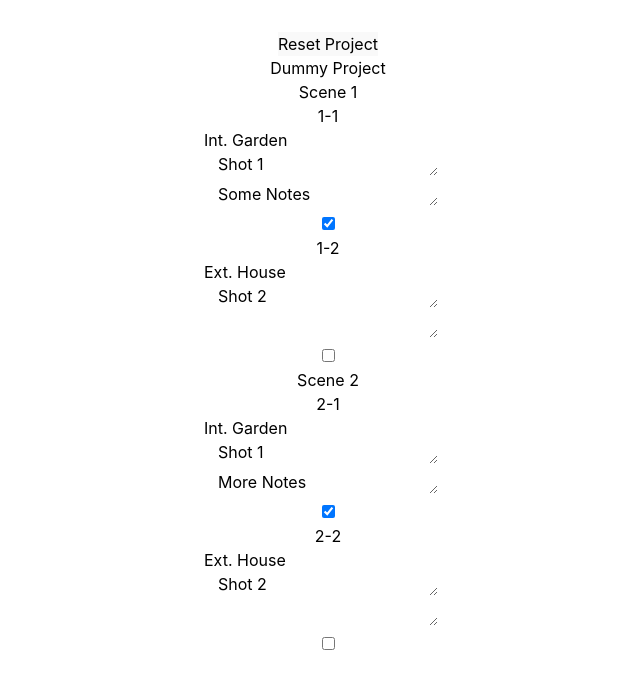
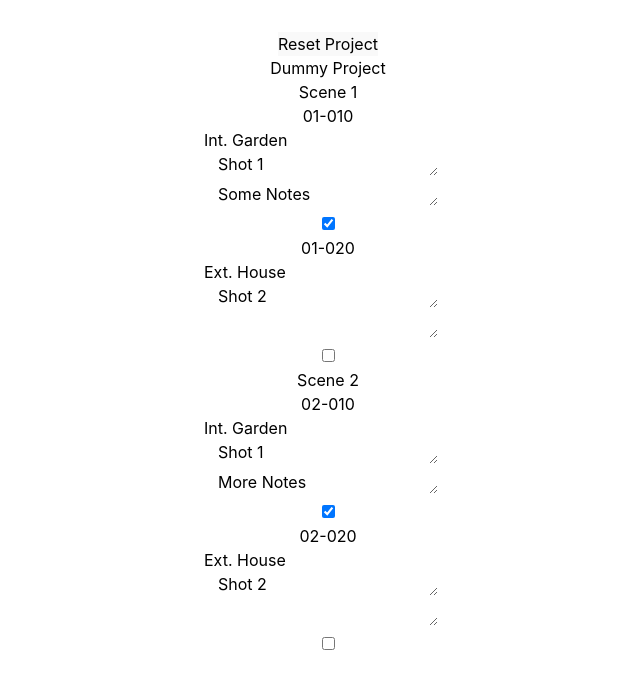
Before and after one commit to roschlau/brickshots, a React (Vite) app: page / in a window 1280 px wide. Shown: the top 688 px of the page, without its empty margins (312-952 px from the left). Built offline with nearby package versions, Linux system fonts and the light colour scheme.

Commit message:
Add more sophisticated shot and scene number handling, smartly generating shot numbers to fit in between the existing locked ones if necessary

```diff
--- a/src/App.tsx
+++ b/src/App.tsx
@@ -1,15 +1,12 @@
 import {useEffect, useState} from 'react'
 import './App.css'
-import {code, dummyProject, loadProject, SceneData, ShotData} from './persistence.ts'
+import {dummyProject, loadProject, SceneData, ShotData} from './persistence.ts'
 import clipboard from 'clipboardy'
+import {nextShotAutoNumber, sceneNumber, shotCode} from './codes.ts'
 
 function App() {
   const [project, setProject] = useState(loadProject())
   useEffect(() => localStorage.setItem('project', JSON.stringify(project)), [project])
-  console.log(project.scenes.flatMap((scene, sceneIndex) => scene.shots
-    .filter(shot => shot.lockedCode != null)
-    .map((shot, shotIndex) => code(scene, sceneIndex).toString() + '-' + code(shot, shotIndex).toString())
-  ))
   const scenes = project.scenes.map((scene, sceneIndex) => {
     function updateScene(updatedScene: SceneData) {
       setProject({...project, scenes: project.scenes.map((oldScene, i) => i === sceneIndex ? updatedScene : oldScene)})
@@ -17,7 +14,7 @@ function App() {
 
     return (
       <SceneTableRows
-        key={code(scene, sceneIndex)}
+        key={sceneNumber(scene, sceneIndex)}
         scene={scene}
         sceneIndex={sceneIndex}
         onUpdate={updateScene}
@@ -51,20 +48,24 @@ function SceneTableRows({scene, sceneIndex, onUpdate}: {
   sceneIndex: number,
   onUpdate: (scene: SceneData) => void
 }) {
+  const lockedShotNumbers = scene.shots.map(it => it.lockedNumber).filter((it): it is number => it !== null)
+  const shotNumbers: Record<number, number> = {}
   const shots = scene.shots.map((shot, shotIndex) => {
     const updateShot = (updatedShot: ShotData) => {
       onUpdate({
         ...scene,
-        lockedCode: updatedShot.lockedCode && !scene.lockedCode ? code(scene, sceneIndex) : scene.lockedCode,
+        lockedNumber: updatedShot.lockedNumber && !scene.lockedNumber ? sceneNumber(scene, sceneIndex) : scene.lockedNumber,
         shots: scene.shots.map((oldShot, i) => i === shotIndex ? updatedShot : oldShot),
       })
     }
+    const shotNumber = shot.lockedNumber ?? nextShotAutoNumber(shotNumbers[shotIndex - 1] ?? 0, lockedShotNumbers)
+    shotNumbers[shotIndex] = shotNumber
     return (
       <ShotTableRow
-        key={code(shot, shotIndex)}
+        key={shotNumber}
         shot={shot}
-        sceneCode={code(scene, sceneIndex)}
-        shotIndex={shotIndex}
+        sceneNumber={sceneNumber(scene, sceneIndex)}
+        shotNumber={shotNumber}
         onUpdate={updateShot}
       />
     )
@@ -79,23 +80,39 @@ function SceneTableRows({scene, sceneIndex, onUpdate}: {
   )
 }
 
-function ShotTableRow({shot, sceneCode, shotIndex, onUpdate}: {
+function ShotTableRow({shot, sceneNumber, shotNumber, onUpdate}: {
   shot: ShotData,
-  sceneCode: number,
-  shotIndex: number,
+  sceneNumber: number,
+  shotNumber: number,
   onUpdate: (shot: ShotData) => void,
 }) {
-  const shotFullCode = sceneCode.toString() + '-' + code(shot, shotIndex).toString()
+  const shotFullCode = shotCode(sceneNumber, shotNumber)
   function shotCodeClicked() {
-    if (shot.lockedCode === null) {
-      onUpdate({...shot, lockedCode: code(shot, shotIndex)})
+    if (shot.lockedNumber === null) {
+      onUpdate({...shot, lockedNumber: shotNumber})
+      void clipboard.write(shotFullCode)
+    } else {
+      const newShotCode = window.prompt('Change locked shot code to:', shot.lockedNumber.toString())
+      if (newShotCode !== null) {
+        if (newShotCode.trim().length === 0) {
+          onUpdate({...shot, lockedNumber: null})
+          return
+        }
+        const parsed = parseInt(newShotCode)
+        if (isNaN(parsed)) {
+          throw Error('Invalid shotcode: ' + newShotCode)
+        }
+        if (parsed !== shot.lockedNumber) {
+          onUpdate({...shot, lockedNumber: parsed})
+        }
+        void clipboard.write(sceneNumber.toString() + '-' + parsed.toString())
+      }
     }
-    void clipboard.write(shotFullCode)
   }
   return (
     <>
       <div
-        className={'col-start-1 text-sm cursor-pointer ' + ((shot.lockedCode != null) ? 'text-slate-100' : 'text-slate-500')}
+        className={'col-start-1 text-sm cursor-pointer ' + ((shot.lockedNumber != null) ? 'text-slate-100' : 'text-slate-500')}
         onClick={shotCodeClicked}
       >
         {shotFullCode}
--- /dev/null
+++ b/src/codes.ts
@@ -0,0 +1,21 @@
+import {SceneData} from './persistence.ts'
+
+export function sceneNumber(scene: Pick<SceneData, 'lockedNumber'>, index: number): number {
+  return scene.lockedNumber ?? index + 1
+}
+
+export function shotCode(sceneNumber: number, shotNumber: number): string {
+  return `${sceneNumber.toString().padStart(2, '0')}-${shotNumber.toString().padStart(3, '0')}`
+}
+
+export function nextShotAutoNumber(previous: number, lockedNumbers: number[]): number {
+  const base = Math.floor((previous + 10) / 10) * 10
+  const nextLocked = lockedNumbers.sort((a, b) => a - b).find(it => it > previous)
+  if (nextLocked === undefined || nextLocked > base) {
+    return base
+  }
+  if (nextLocked === previous + 1) {
+    throw Error('No space left between previous and next locked number')
+  }
+  return previous + Math.floor((nextLocked - previous) / 2)
+}
--- a/src/persistence.ts
+++ b/src/persistence.ts
@@ -11,18 +11,18 @@ export function dummyProject(): ProjectData {
     name: 'Dummy Project',
     scenes: [
       {
-        lockedCode: null,
+        lockedNumber: null,
         name: 'Scene 1',
         shots: [
           {
-            lockedCode: null,
+            lockedNumber: null,
             description: 'Shot 1',
             notes: 'Some Notes',
             animated: true,
             location: 'Int. Garden',
           },
           {
-            lockedCode: null,
+            lockedNumber: null,
             description: 'Shot 2',
             notes: '',
             animated: false,
@@ -31,18 +31,18 @@ export function dummyProject(): ProjectData {
         ],
       },
       {
-        lockedCode: null,
+        lockedNumber: null,
         name: 'Scene 2',
         shots: [
           {
-            lockedCode: null,
+            lockedNumber: null,
             description: 'Shot 1',
             notes: 'More Notes',
             animated: true,
             location: 'Int. Garden',
           },
           {
-            lockedCode: null,
+            lockedNumber: null,
             description: 'Shot 2',
             notes: '',
             animated: false,
@@ -52,7 +52,6 @@ export function dummyProject(): ProjectData {
       },
     ],
   }
-
 }
 
 export interface ProjectData {
@@ -61,19 +60,15 @@ export interface ProjectData {
 }
 
 export interface SceneData {
-  lockedCode: number | null
+  lockedNumber: number | null
   name: string
   shots: ShotData[]
 }
 
 export interface ShotData {
-  lockedCode: number | null
+  lockedNumber: number | null
   description: string
   location: string | null
   notes: string
   animated: boolean
 }
-
-export function code(element: { lockedCode: number | null }, index: number) {
-  return element.lockedCode ?? (index + 1)
-}
```
Also changed, not shown: 1 other file (tests, documents, lock files or other folders).
